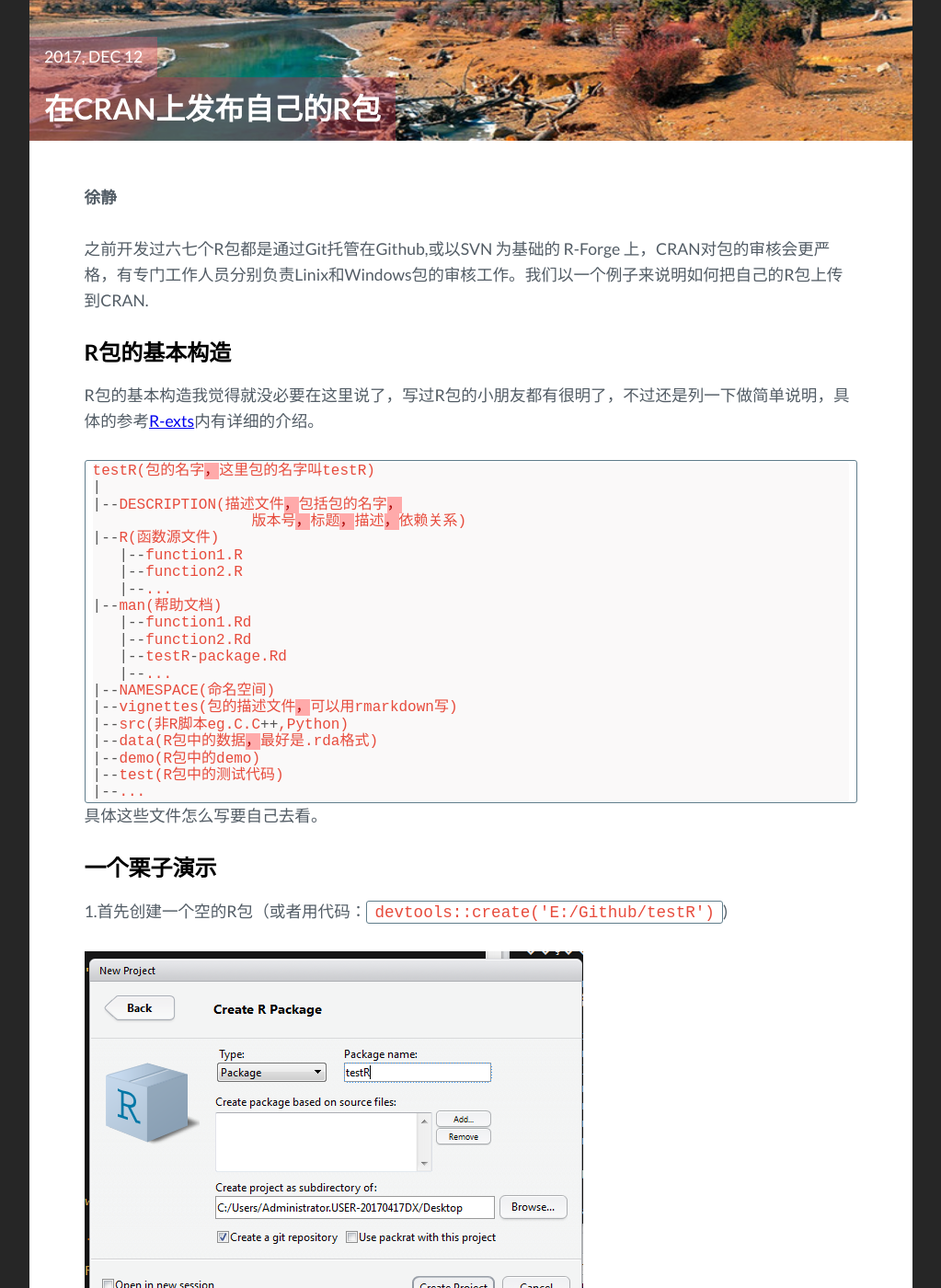
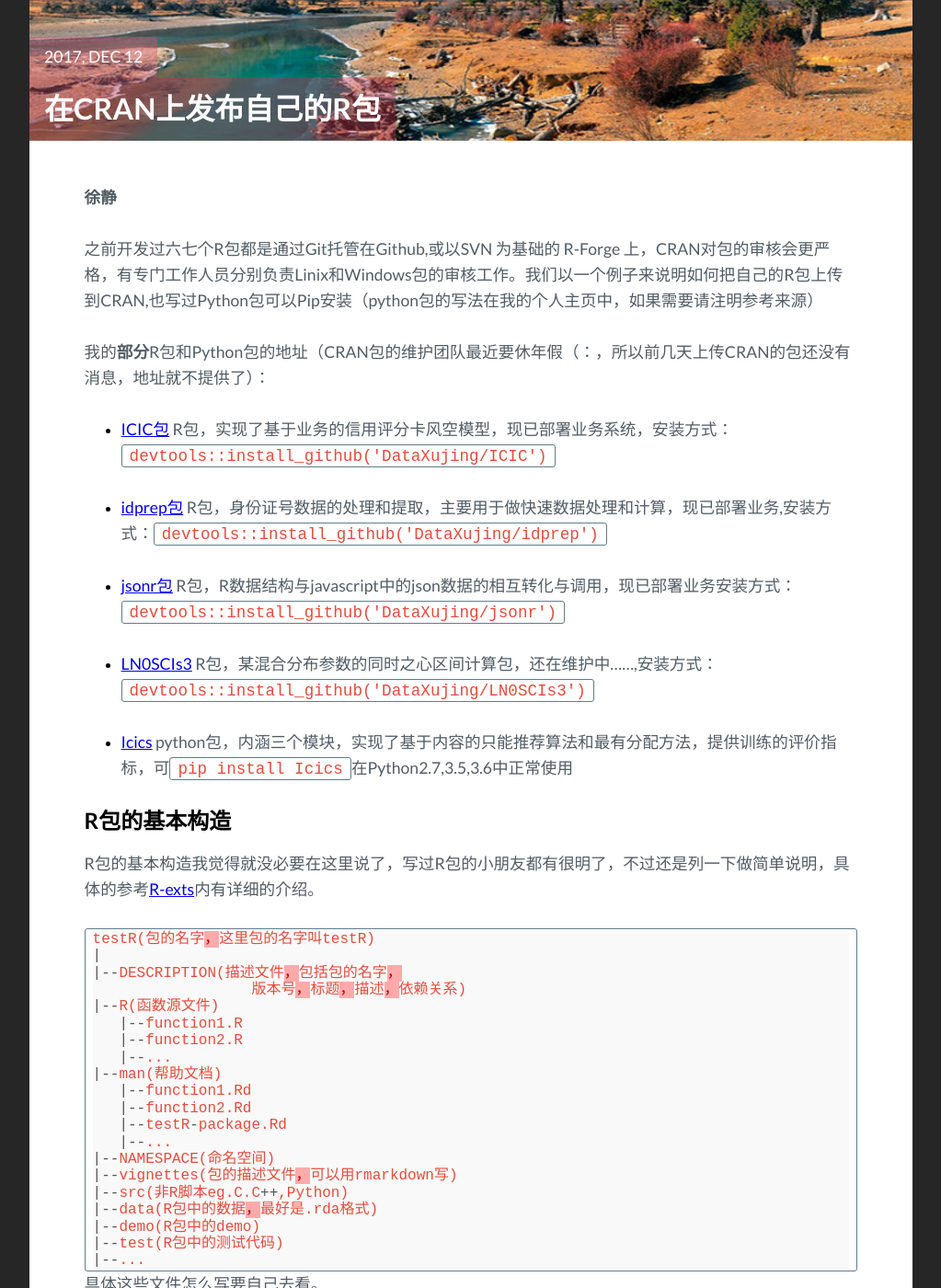
Before and after one commit to DataXujing/dataxujing.github.io, a Jekyll site: the page built from _posts/2017-12-12-在CRAN上发布自己的R包.markdown, in a window 1280 px wide and 1400 px high, scrolled down 560 px. Shown: the whole window at 92% size, without its empty margins (128-1151 px from the left). Built offline with Jekyll 4.4.1, drawn with Linux system fonts in a browser that asks for light colours; comment, search, counter and statistics services are not loaded.

Commit message:
201712131

```diff
--- a/_posts/2017-12-12-在CRAN上发布自己的R包.markdown
+++ b/_posts/2017-12-12-在CRAN上发布自己的R包.markdown
@@ -9,7 +9,19 @@ tag: [R,CRAN,Package]
 
 **徐静**
 
-之前开发过六七个R包都是通过Git托管在Github,或以SVN 为基础的 R-Forge 上，CRAN对包的审核会更严格，有专门工作人员分别负责Linix和Windows包的审核工作。我们以一个例子来说明如何把自己的R包上传到CRAN.
+之前开发过六七个R包都是通过Git托管在Github,或以SVN 为基础的 R-Forge 上，CRAN对包的审核会更严格，有专门工作人员分别负责Linix和Windows包的审核工作。我们以一个例子来说明如何把自己的R包上传到CRAN,也写过Python包可以Pip安装（python包的写法在我的个人主页中，如果需要请注明参考来源）
+
+我的**部分**R包和Python包的地址（CRAN包的维护团队最近要休年假（：，所以前几天上传CRAN的包还没有消息，地址就不提供了）：
+
++ [ICIC包](https://github.com/DataXujing/ICSC) R包，实现了基于业务的信用评分卡风空模型，现已部署业务系统，安装方式：`devtools::install_github('DataXujing/ICIC')`
+
++ [idprep包](https://github.com/DataXujing/idprep) R包，身份证号数据的处理和提取，主要用于做快速数据处理和计算，现已部署业务,安装方式：`devtools::install_github('DataXujing/idprep')`
+
++ [jsonr包](https://github.com/DataXujing/jsonr) R包，R数据结构与javascript中的json数据的相互转化与调用，现已部署业务安装方式：`devtools::install_github('DataXujing/jsonr')`
+
++ [LN0SCIs3](https://github.com/DataXujing/LN0SCIs3) R包，某混合分布参数的同时之心区间计算包，还在维护中......,安装方式：`devtools::install_github('DataXujing/LN0SCIs3')`
+
++ [Icics](https://pypi.python.org/pypi/Icics/0.3.3) python包，内涵三个模块，实现了基于内容的只能推荐算法和最有分配方法，提供训练的评价指标，可`pip install Icics`在Python2.7,3.5,3.6中正常使用
 
 ## R包的基本构造
 
```
